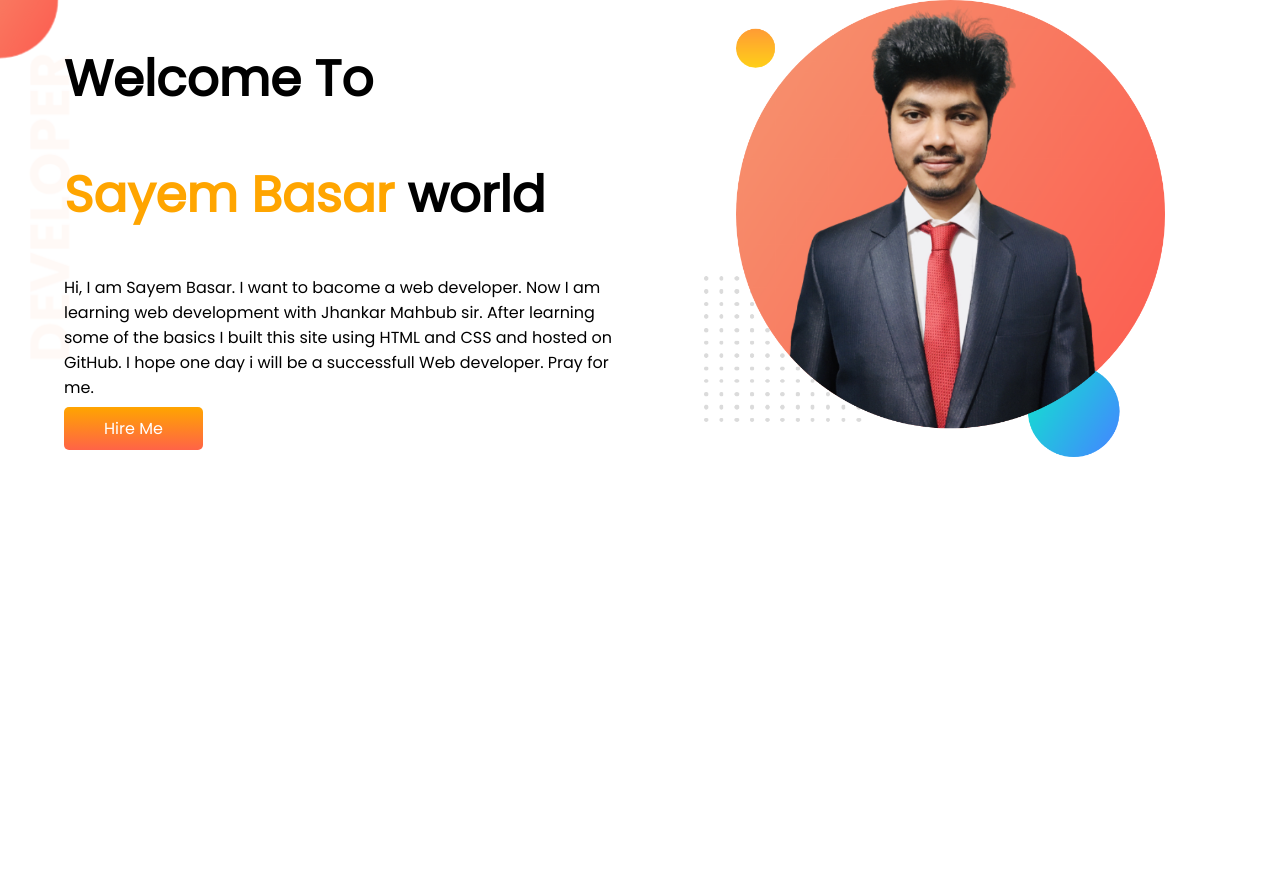
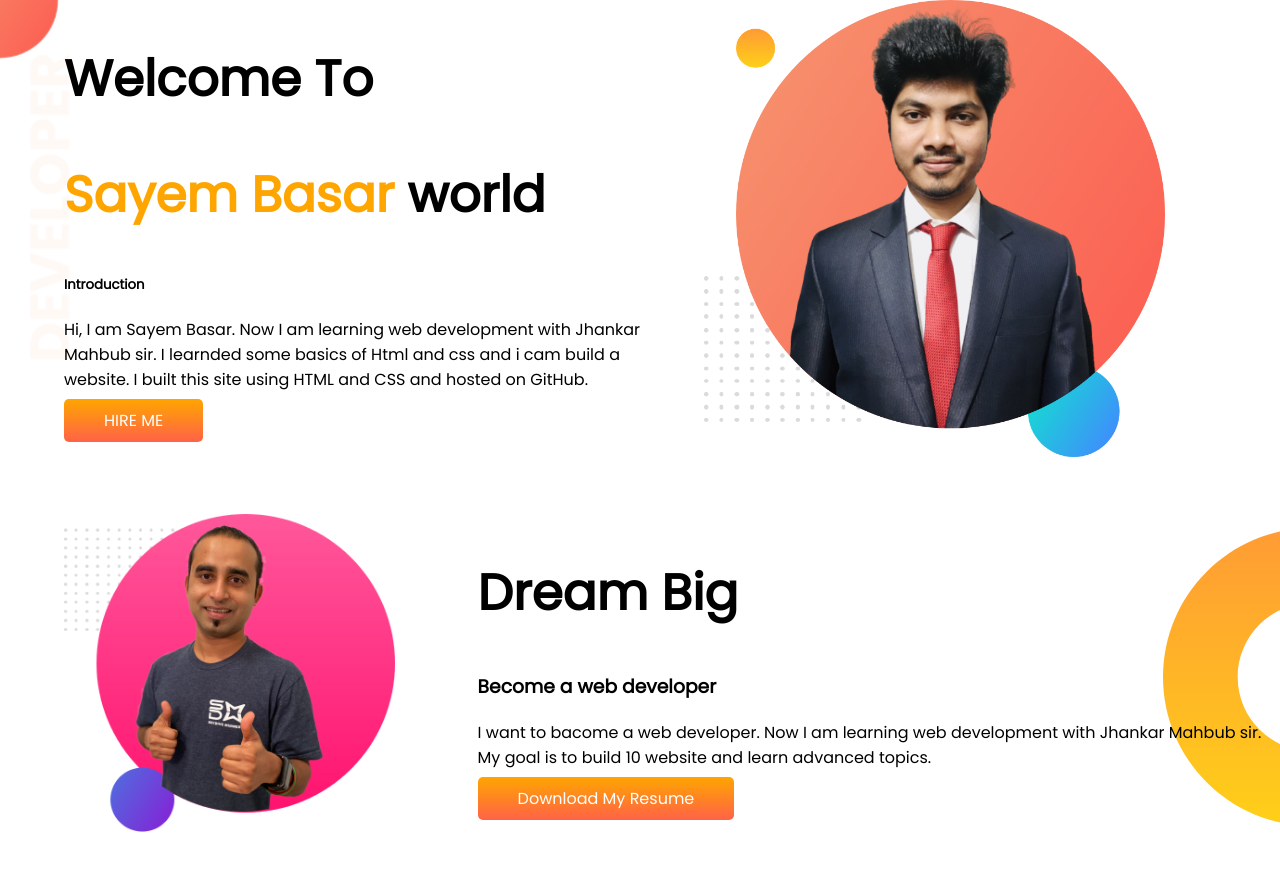
Before and after one commit to SayemBasar/Developer_Portfolio, a plain HTML site: page index.html in a window 1280 px wide. Before the commit the page ends 800 px from the top, so only its background shows below. Drawn offline with Linux system fonts and the light colour scheme.

Commit message:
dream big sectiom add

```diff
--- a/index.html
+++ b/index.html
@@ -20,20 +20,33 @@
         <div class="half-width">
             <H1>Welcome To</H1>
             <h1><span class="orange-color">Sayem Basar</span> world</h1>
-            <p>Hi, I am Sayem Basar. I want to bacome a web developer. Now I am learning web development with Jhankar
+            <h5>Introduction</h5>
+            <p>Hi, I am Sayem Basar. Now I am learning web development with Jhankar
                 Mahbub
-                sir. After learning some of the basics I built this site using HTML and CSS and hosted on GitHub. I hope
-                one
-                day
-                i will be a successfull Web developer. Pray for me.
+                sir. I learnded some basics of Html and css and i cam build a website. I built this site using HTML and
+                CSS and hosted on GitHub.
             </p>
-            <a class="link-button" targer="_blank" href="https://www.linkedin.com/in/developer-sayem/">Hire Me</a>
+            <a class="link-button" target="_blank" href="https://www.linkedin.com/in/developer-sayem/">HIRE ME</a>
         </div>
 
         <div class="half-width">
             <img src="images/sayem_basar_pro_pic.png" alt="picture of sayem basar">
         </div>
     </section>
+    <section class="dream-big">
+        <div class="half-width">
+            <img src="images/jhankar2.png" alt="">
+
+        </div class="half-width">
+        <div>
+            <h1>Dream Big</h1>
+            <h3>Become a web developer</h3>
+            <p> I want to bacome a web developer. Now I am learning web development with Jhankar Mahbub sir. My goal is
+                to build 10 website and learn advanced topics.
+            </p>
+            <a class="link-button" target="_blank" href="#/">Download My Resume</a>
+        </div>
+    </section>
 
 </body>
 
--- a/style.css
+++ b/style.css
@@ -10,6 +10,7 @@ h1{
 }
 section{
     display: flex;
+    margin-bottom: 50px;
 
 }
 .half-width{
@@ -31,3 +32,8 @@ section{
     background-repeat: no-repeat;
 
 }
+.dream-big{
+    background-image: url(images/dream-bg.png);
+    background-repeat: no-repeat;
+    background-position: right;
+}
```
